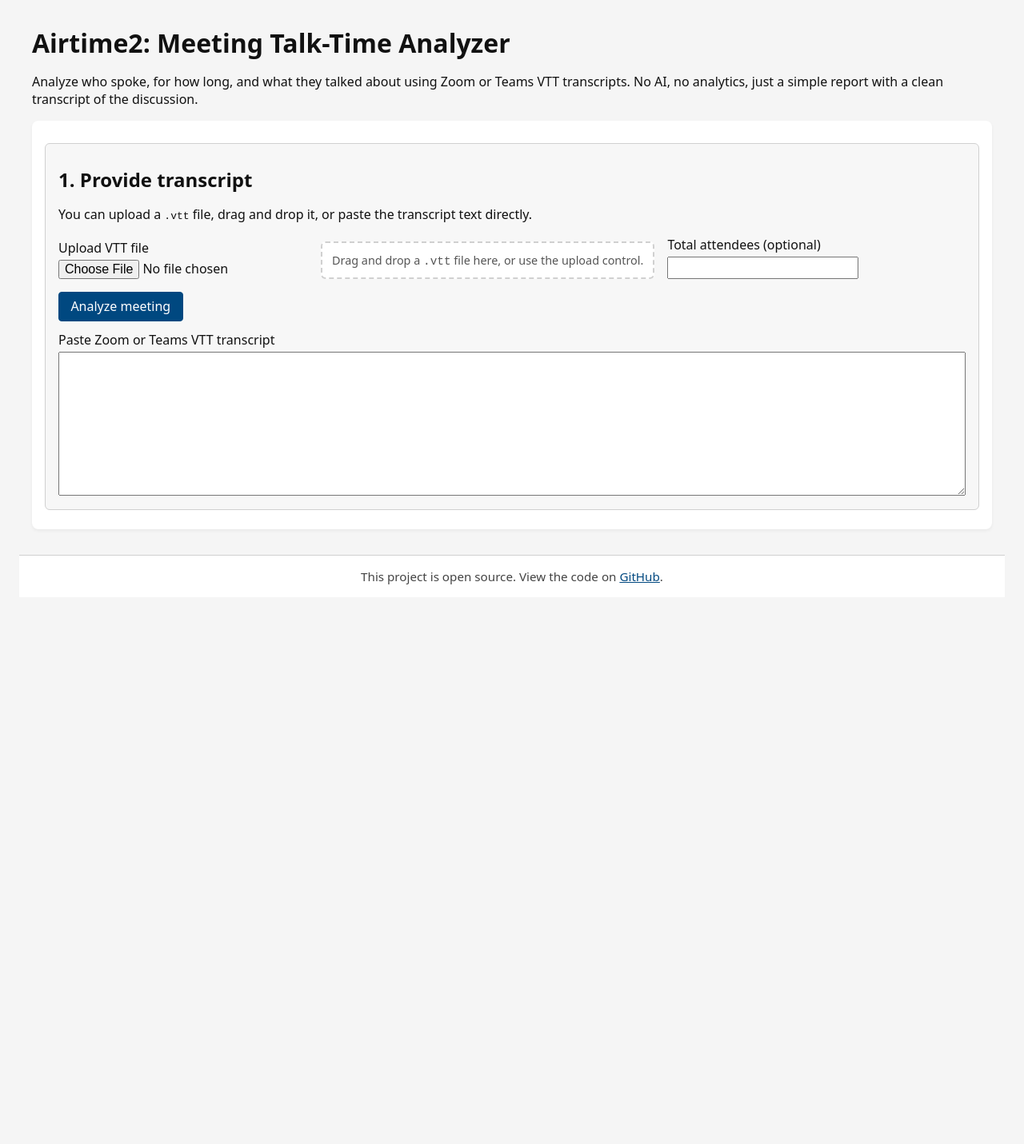
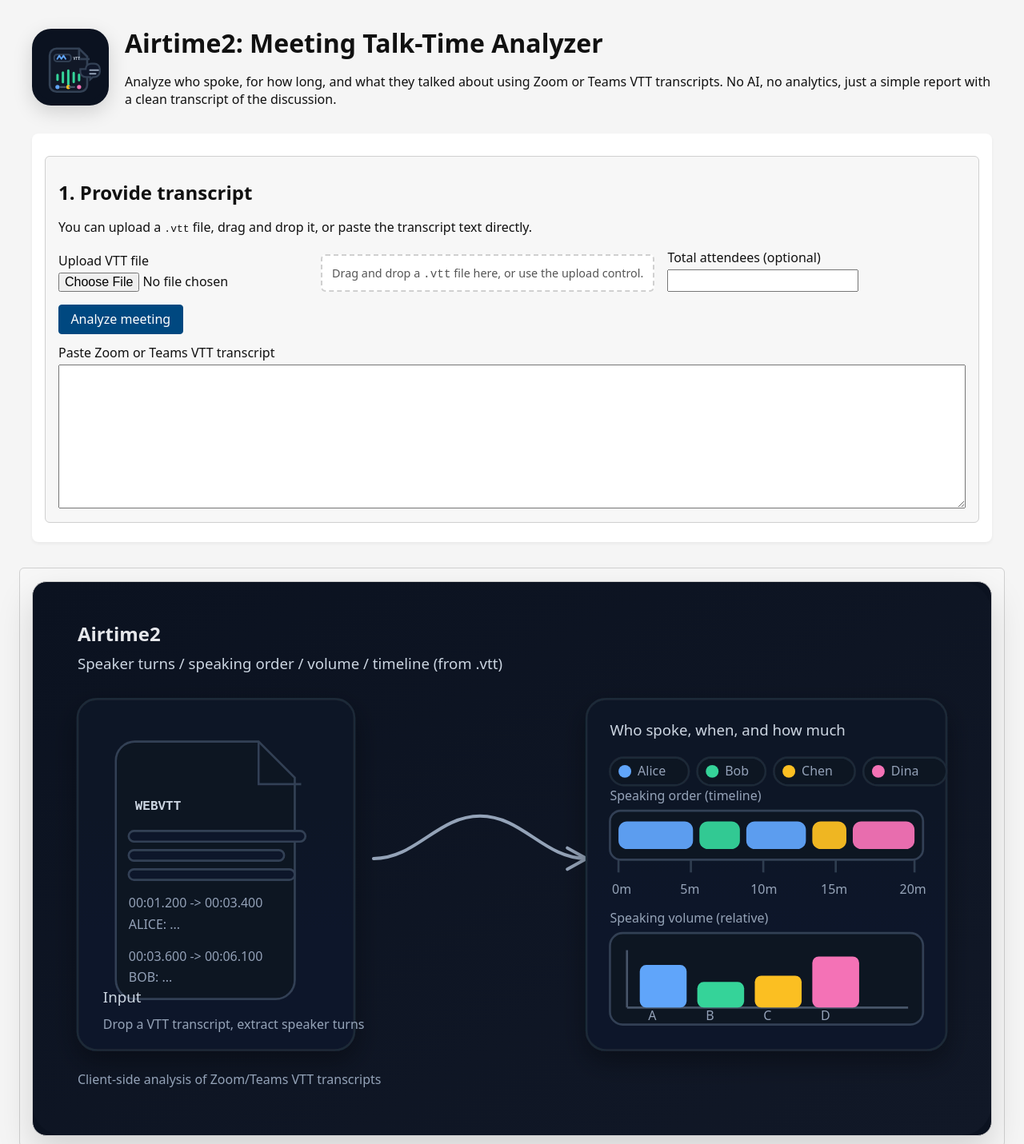
Before and after one commit to mgifford/airtime2, a plain HTML site: page index.html in a window 1280 px wide. Shown: the top 1431 px of the page at 80% size. Before the commit the page ends 800 px from the top, so only its background shows below. Drawn offline with Linux system fonts and the light colour scheme; no server answers.

Commit message:
adding soical media best practices and logos

```diff
--- a/index.html
+++ b/index.html
@@ -4,16 +4,46 @@
   <meta charset="utf-8">
   <title>Airtime2: Meeting Talk-Time Analyzer</title>
   <meta name="viewport" content="width=device-width, initial-scale=1">
+  <meta name="description" content="Analyze who spoke, for how long, and what they talked about using Zoom or Teams VTT transcripts. A privacy-focused, client-side tool that runs entirely in your browser.">
+
+  <!-- Open Graph / Facebook / LinkedIn -->
+  <meta property="og:type" content="website">
+  <meta property="og:url" content="https://mgifford.github.io/airtime2/">
+  <meta property="og:title" content="Airtime2: Meeting Talk-Time Analyzer">
+  <meta property="og:description" content="Analyze who spoke, for how long, and what they talked about using Zoom or Teams VTT transcripts. Privacy-focused and runs entirely in your browser.">
+  <meta property="og:site_name" content="Airtime2">
+  <meta property="og:image" content="https://mgifford.github.io/airtime2/assets/airtime2-instructions.svg">
+  <meta property="og:image:type" content="image/svg+xml">
+  <meta property="og:image:alt" content="Illustration of Airtime2 showing VTT input flowing into speaker timeline and charts.">
+
+  <!-- Twitter Card -->
+  <meta name="twitter:card" content="summary_large_image">
+  <meta name="twitter:url" content="https://mgifford.github.io/airtime2/">
+  <meta name="twitter:title" content="Airtime2: Meeting Talk-Time Analyzer">
+  <meta name="twitter:description" content="Analyze who spoke, for how long, and what they talked about using Zoom or Teams VTT transcripts. Privacy-focused and runs entirely in your browser.">
+  <meta name="twitter:image" content="https://mgifford.github.io/airtime2/assets/airtime2-instructions.svg">
+  <meta name="twitter:image:alt" content="Illustration of Airtime2 showing VTT input flowing into speaker timeline and charts.">
+
   <link rel="stylesheet" href="style.css">
   <style></style>
 </head>
 <body>
   <header>
-    <div class="container">
-      <h1>Airtime2: Meeting Talk-Time Analyzer</h1>
-      <p id="app-description">
-        Analyze who spoke, for how long, and what they talked about using Zoom or Teams VTT transcripts. No AI, no analytics, just a simple report with a clean transcript of the discussion.
-      </p>
+    <div class="container header-flex">
+      <img
+        src="assets/airtime2-logo.svg"
+        alt="Airtime2 logo"
+        class="app-logo"
+        width="96"
+        height="96"
+        decoding="async"
+      >
+      <div class="app-intro">
+        <h1>Airtime2: Meeting Talk-Time Analyzer</h1>
+        <p id="app-description">
+          Analyze who spoke, for how long, and what they talked about using Zoom or Teams VTT transcripts. No AI, no analytics, just a simple report with a clean transcript of the discussion.
+        </p>
+      </div>
     </div>
   </header>
 
@@ -162,6 +192,18 @@
 
   </main>
 
+  <section id="instructions-visual" class="instructions-visual" aria-labelledby="instructions-heading">
+    <div class="container">
+      <h2 id="instructions-heading" class="sr-only">How Airtime2 works</h2>
+      <img
+        src="assets/airtime2-instructions.svg"
+        alt="Illustration showing how Airtime2 turns VTT transcripts into speaker timelines, charts, and word clouds"
+        loading="lazy"
+        decoding="async"
+      >
+    </div>
+  </section>
+
   <footer class="site-footer">
     <div class="container">
       <p>
--- a/script.js
+++ b/script.js
@@ -23,6 +23,16 @@
 // Meeting date extracted from filename (if available)
 let meetingDateDisplay = null;
 
+function setInstructionsVisible(show) {
+  const section = document.getElementById("instructions-visual");
+  if (!section) return;
+  if (show) {
+    section.classList.remove("is-hidden");
+  } else {
+    section.classList.add("is-hidden");
+  }
+}
+
 function setAnalysisVisible(visible) {
   ANALYSIS_SECTION_IDS.forEach(id => {
     const el = document.getElementById(id);
@@ -33,6 +43,7 @@
       el.classList.add("is-hidden");
     }
   });
+  setInstructionsVisible(!visible);
 }
 
 // initial state: hide sections 2–5
--- a/style.css
+++ b/style.css
@@ -43,6 +43,27 @@
     .container {
       max-width: 1200px;
       margin: 0 auto;
+    }
+
+    .header-flex {
+      display: flex;
+      align-items: center;
+      gap: 1.25rem;
+      flex-wrap: nowrap;
+    }
+
+    .app-logo {
+      width: 96px;
+      height: auto;
+      flex-shrink: 0;
+      border-radius: 24px;
+      background: #0b1220;
+      box-shadow: 0 8px 24px rgba(0,0,0,0.15);
+    }
+
+    .app-intro {
+      flex: 1;
+      min-width: 0;
     }
 
     header {
@@ -495,6 +516,21 @@
       outline-offset: 2px;
     }
 
+    .instructions-visual {
+      margin: 2rem 0 0;
+      padding: 1rem 0 0.5rem;
+      text-align: center;
+    }
+
+    .instructions-visual img {
+      width: 100%;
+      height: auto;
+      border-radius: 18px;
+      box-shadow: 0 20px 45px rgba(0,0,0,0.15);
+      border: 1px solid var(--border-subtle);
+      background: #0b1220;
+    }
+
 
 
 /* Bluesky Links */
```
Also changed, not shown: README.md, assets/airtime2-instructions.svg (added), assets/airtime2-logo.svg (added), 1 other file.
